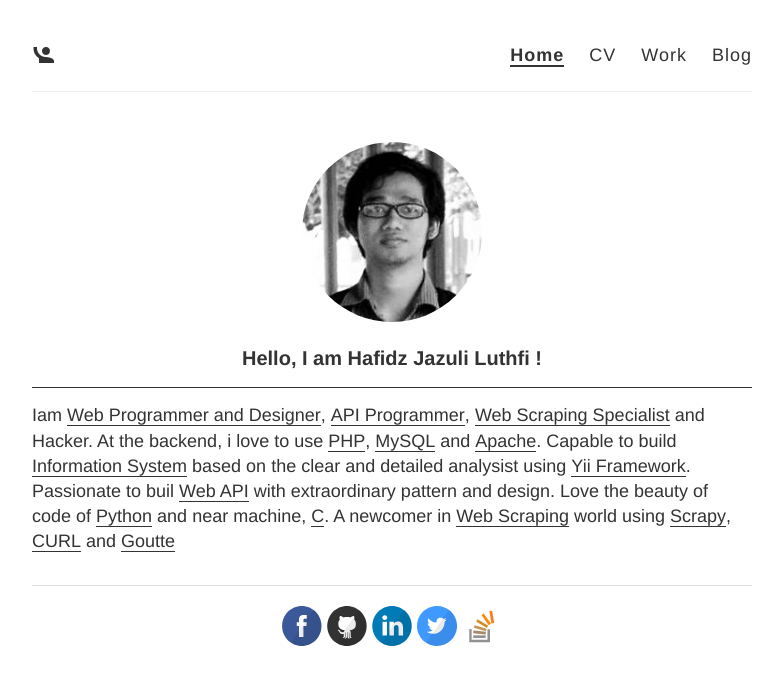
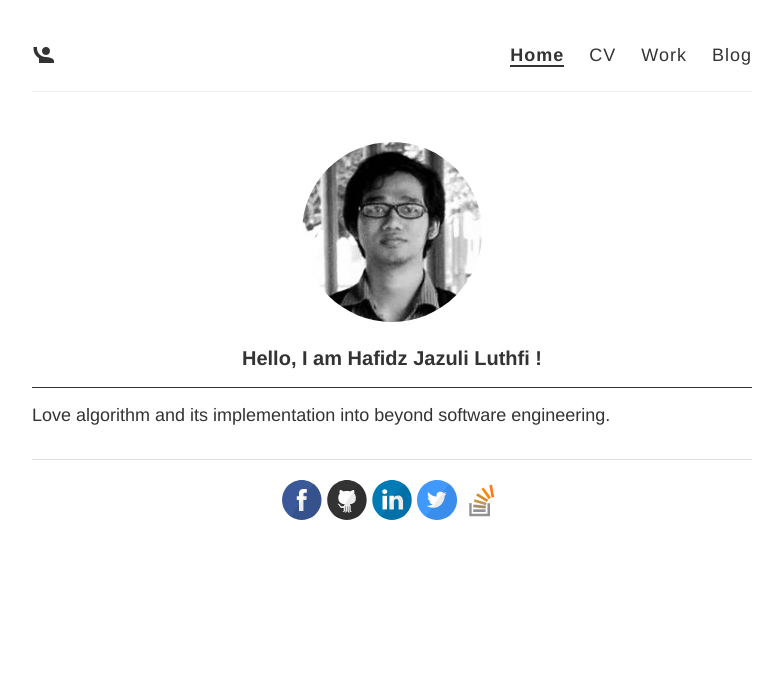
Before and after one commit to Bladefidz/bladefidz.github.io, a Jekyll site: the page built from index.html, in a window 1280 px wide. Shown: the top 685 px of the page, without its empty margins (248-1031 px from the left). Built offline with Jekyll 4.4.1, drawn with Linux system fonts in a browser that asks for light colours.

Commit message:
Update home page
Remove long text and replace with simple explanation about myself.

```diff
--- a/index.html
+++ b/index.html
@@ -12,6 +12,6 @@ layout: default
    	</div>
   </div>
   <div class="content-body">
-    <p>Iam <span class="text-underline">Web Programmer and Designer</span>, <span class="text-underline">API Programmer</span>, <span class="text-underline">Web Scraping Specialist</span> and <span class="text-underlines">Hacker</span>. At the backend, i love to use <span class="text-underline">PHP</span>, <span class="text-underline">MySQL</span> and <span class="text-underline">Apache</span>. Capable to build <span class="text-underline">Information System</span> based on the clear and detailed analysist using <span class="text-underline">Yii Framework</span>. Passionate to buil <span class="text-underline">Web API</span> with extraordinary pattern and design. Love the beauty of code of <span class="text-underline">Python</span> and near machine, <span class="text-underline">C</span>. A newcomer in <span class="text-underline">Web Scraping</span> world using <span class="text-underline">Scrapy</span>, <span class="text-underline">CURL</span> and <span class="text-underline">Goutte</span></p>
+    <p>Love algorithm and its implementation into beyond software engineering.</p>
   </div>
 </div>
```
